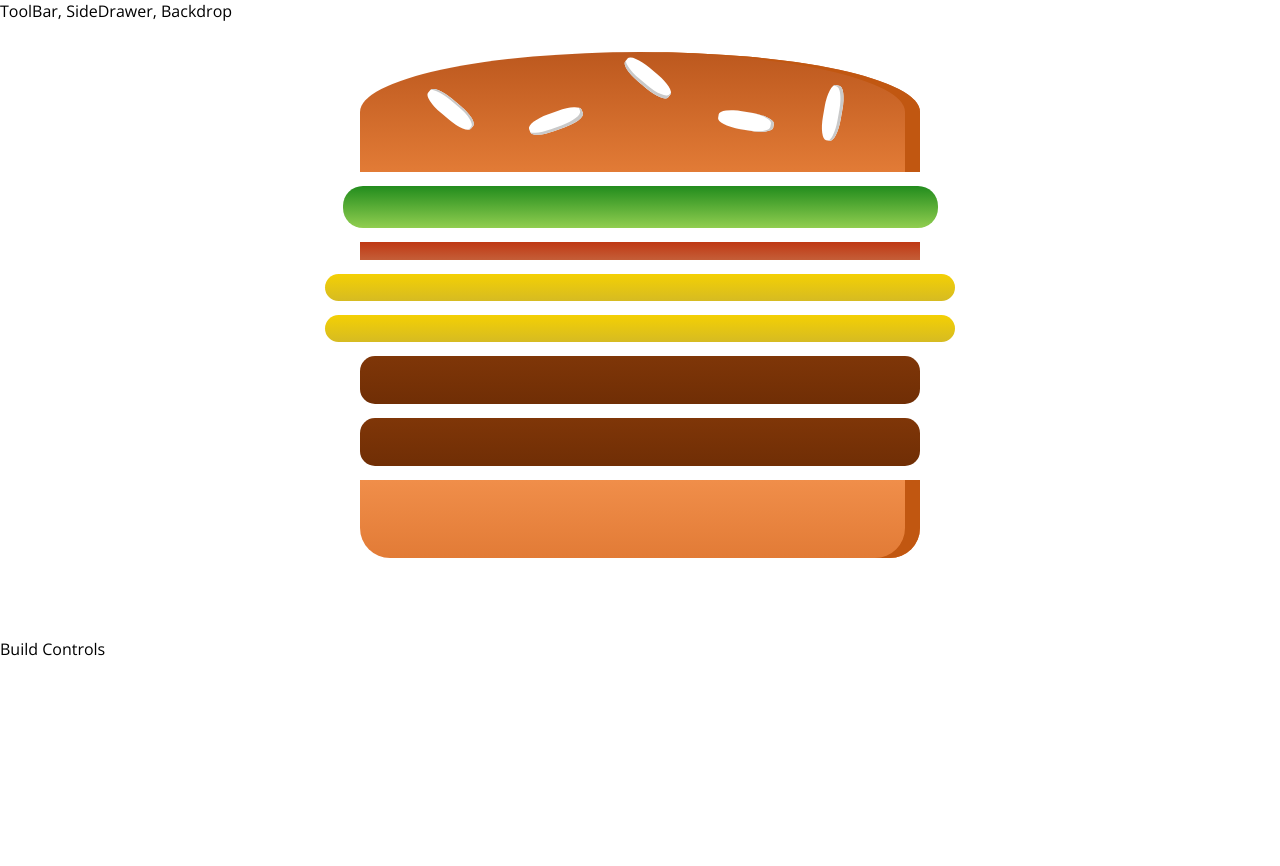
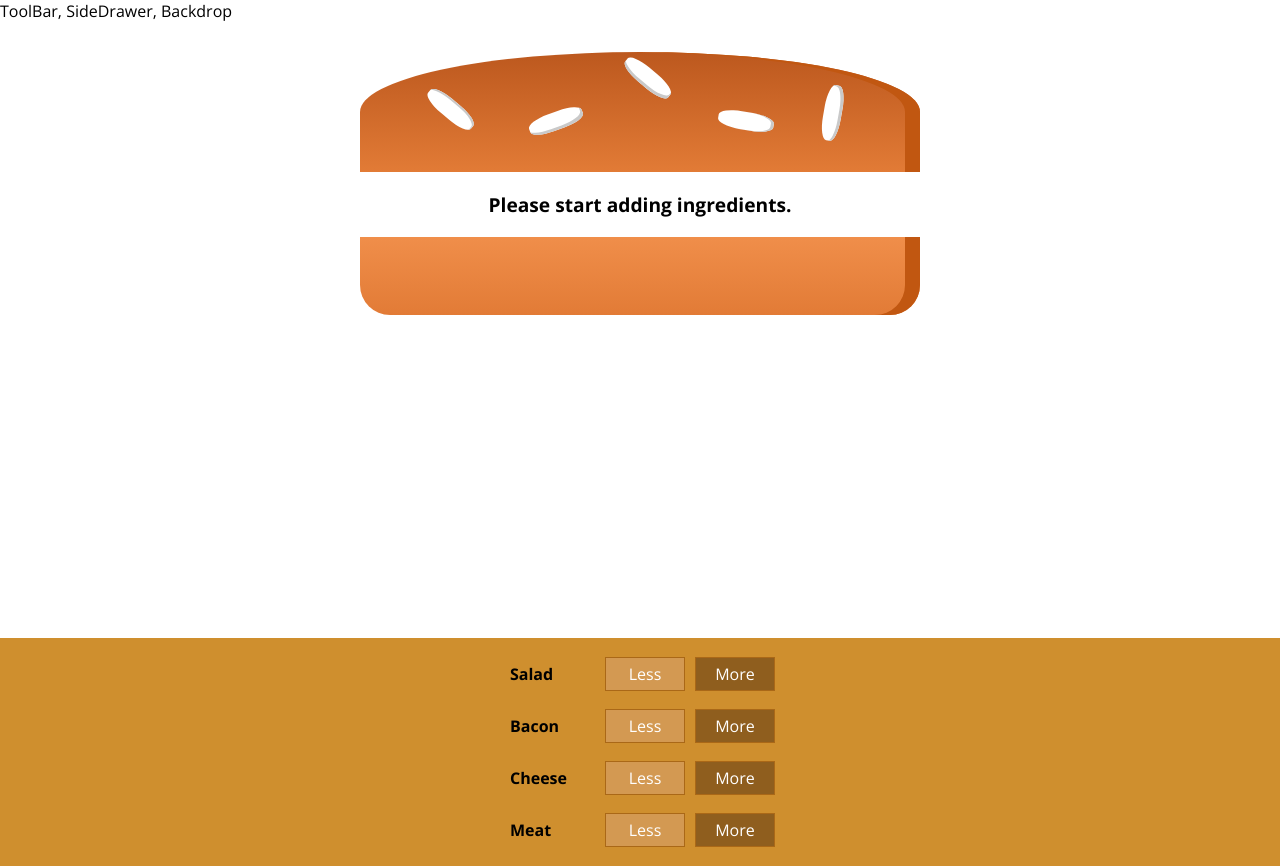
Before and after one commit to EricBois/react-burger-builder, a React (Create React App) app: page / in a window 1280 px wide. Before the commit the page ends 800 px from the top, so only its background shows below. Built offline with nearby package versions, Linux system fonts and the light colour scheme.

Commit message:
Added control module

```diff
--- /dev/null
+++ b/src/components/Burger/BuildControls.js
@@ -0,0 +1,20 @@
+import React from 'react';
+import classes from './BuildControls.module.css';
+import BuildControl from './BuildControls/BuildControl/BuildControl';
+
+const controls = [
+  { label: 'Salad', type: 'salad'},
+  { label: 'Bacon', type: 'bacon'},
+  { label: 'Cheese', type: 'cheese'},
+  { label: 'Meat', type: 'meat'}
+];
+
+const buildControls = (props) => (
+  <div className={classes.BuildControls}>
+    {controls.map(ctrl => (
+      <BuildControl key={ctrl.label} label={ctrl.label} />
+    ))}
+  </div>
+);
+
+export default buildControls;
--- /dev/null
+++ b/src/components/Burger/BuildControls.module.css
@@ -0,0 +1,10 @@
+.BuildControls {
+  width: 100%;
+  background-color: #cf8f2e;
+  display: flex;
+  flex-flow: column;
+  align-items: center;
+  box-shadow: 0 2px 1px #ccc;
+  margin: auto;
+  padding: 10px 0;
+}
--- /dev/null
+++ b/src/components/Burger/BuildControls/BuildControl/BuildControl.js
@@ -0,0 +1,12 @@
+import React from 'react';
+import classes from './BuildControl.module.css';
+
+const BuildControl = (props) => (
+  <div className={classes.BuildControl}>
+    <div className={classes.Label}>{props.label}</div>
+    <button className={classes.Less}>Less</button>
+    <button className={classes.More}>More</button>
+  </div>
+);
+
+export default BuildControl;
--- /dev/null
+++ b/src/components/Burger/BuildControls/BuildControl/BuildControl.module.css
@@ -0,0 +1,56 @@
+.BuildControl {
+  display: flex;
+  justify-content: space-between;
+  align-items: center;
+  margin: 5px 0;
+}
+
+.BuildControl button {
+  display: block;
+  font: inherit;
+  padding: 5px;
+  margin: 0 5px;
+  width: 80px;
+  border: 1px solid #AA6817;
+  cursor: pointer;
+  outline: none;
+}
+
+.BuildControl button:disabled {
+  background-color: #AC9980;
+  border: 1px solid #7E7365;
+  color: #ccc;
+  cursor: default;
+}
+
+.BuildControl button:hover:disabled {
+  background-color: #AC9980;
+  color: #ccc;
+  cursor: not-allowed;
+}
+
+.Label {
+  padding: 10px;
+  font-weight: bold;
+  width: 80px;
+}
+
+.BuildControl .Less {
+  background-color: #D39952;
+  color: white;
+}
+
+.BuildControl .More {
+  background-color: #8F5E1E;
+  color: white;
+}
+
+.BuildControl .Less:hover, .BuildControl .Less:active {
+  background-color: #DAA972;
+  color: white;
+}
+
+.BuildControl .More:hover,.BuildControl .More:active {
+  background-color: #99703F;
+  color: white;
+}
--- a/src/components/Burger/Burger.js
+++ b/src/components/Burger/Burger.js
@@ -4,12 +4,17 @@
 import Ingredients from './Ingredients/Ingredients';
 
 const burger = (props) => {
-  const transformedIngredients = Object.keys(props.ingredients)
+  let transformedIngredients = Object.keys(props.ingredients)
     .map((igKey) => {
       return [...Array(props.ingredients[igKey])].map((_, i) => {
         return <Ingredients key={igKey + i} type={igKey} />;
       });
-    });
+    }).reduce((arr,el) => {
+      return arr.concat(el)
+    }, []);
+  if (transformedIngredients.length === 0) {
+    transformedIngredients = <p>Please start adding ingredients.</p>
+  }
   return (
     <div className={classes.Burger}>
       <Ingredients type="bread-top" />
--- a/src/containers/BurgerBuilder/BurgerBuilder.js
+++ b/src/containers/BurgerBuilder/BurgerBuilder.js
@@ -1,15 +1,16 @@
 import React, { Component } from 'react';
 import Aux from '../../hoc/Aux';
 import Burger from '../../components/Burger/Burger';
+import BuildControls from '../../components/Burger/BuildControls'
 
 class BurgerBuilder extends Component {
 
   state = {
     ingredients: {
-      salad: 1,
-      bacon: 1,
-      cheese: 2,
-      meat: 2
+      salad: 0,
+      bacon: 0,
+      cheese: 0,
+      meat: 0
     }
   }
 
@@ -17,7 +18,7 @@
     return (
       <Aux>
         <Burger ingredients={this.state.ingredients}/>
-        <div>Build Controls</div>
+        <BuildControls />
       </Aux>
     );
   }
```
